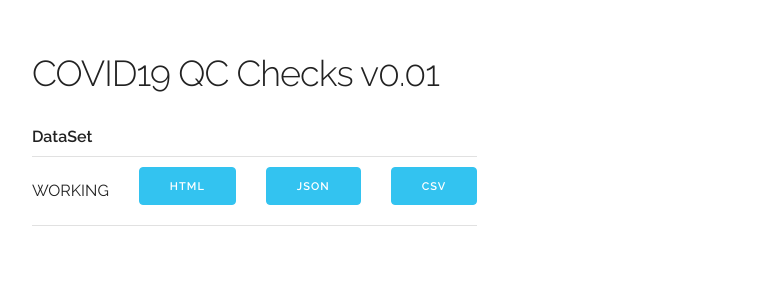
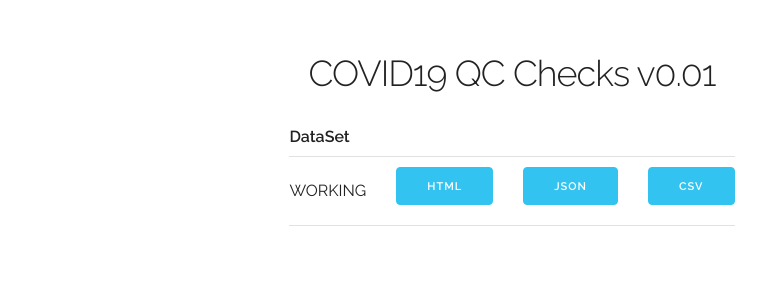
Before and after one commit to COVID19Tracking/quality-control, a Flask app: page / in a window 1280 px wide. Shown: the top 300 px of the page, without its empty margins (18-784 px from the left). Run offline with Flask 2, Linux system fonts and the light colour scheme; some libraries are stand-ins or nearby versions.

Commit message:
Center main page

```diff
--- a/static/css/custom.css
+++ b/static/css/custom.css
@@ -6,3 +6,9 @@
 .container.working-results {
     margin: 50px 50px;
 }
+.container.index {
+    text-align: center;
+}
+.container.index .row {
+    display: inline-block;
+}
```
